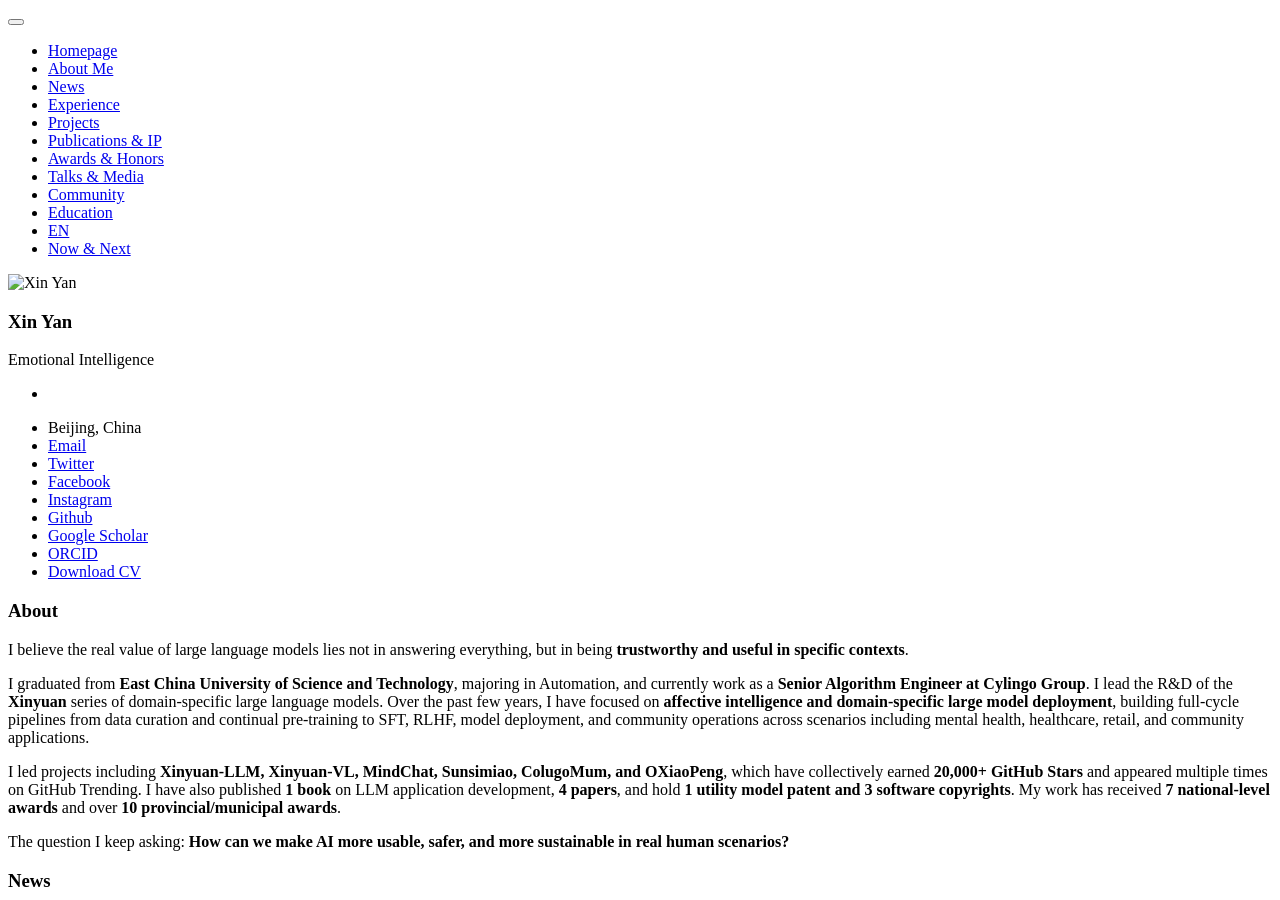
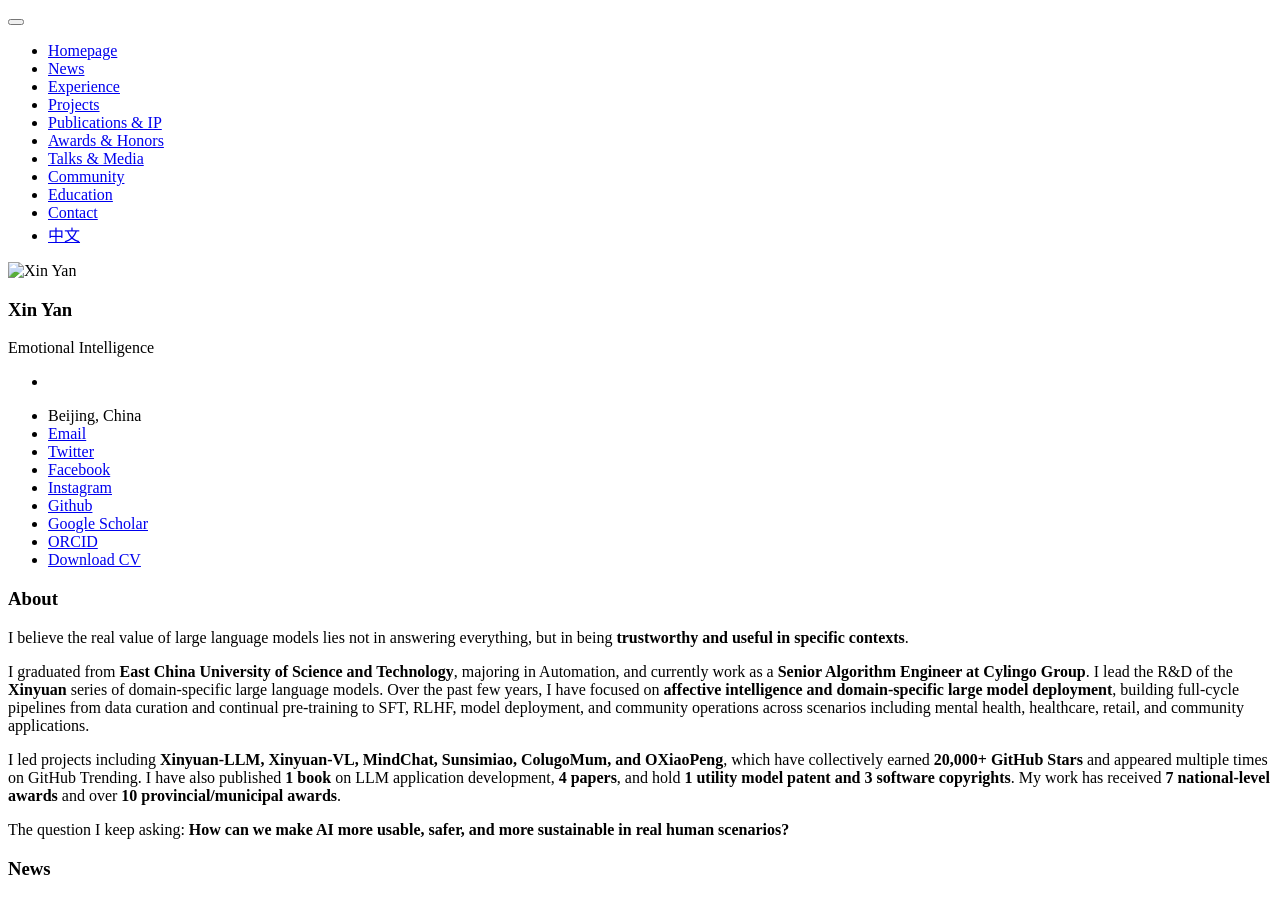
Before and after one commit to thomas-yanxin/thomas-yanxin.github.io, a Jekyll site: the page built from _pages/about-en.md, in a window 1280 px wide and 900 px high. Built offline with Jekyll 4.4.1, drawn with Linux system fonts in a browser that asks for light colours.

Commit message:
fix(i18n): add English navigation and fix en page layout

```diff
--- a/_includes/masthead.html
+++ b/_includes/masthead.html
@@ -4,10 +4,17 @@
       <nav id="site-nav" class="greedy-nav">
         <button><div class="navicon"></div></button>
         <ul class="visible-links">
-          <li class="masthead__menu-item masthead__menu-item--lg masthead__menu-home-item"><a href="#about-me">Homepage</a></li>
-          {% for link in site.data.navigation.main %}
-            <li class="masthead__menu-item"><a href="{{ domain }}{{ link.url }}">{{ link.title }}</a></li>
-          {% endfor %}
+          {% if page.permalink == '/en/' %}
+            <li class="masthead__menu-item masthead__menu-item--lg masthead__menu-home-item"><a href="#about-en">Homepage</a></li>
+            {% for link in site.data.navigation-en.main %}
+              <li class="masthead__menu-item"><a href="{{ domain }}{{ link.url }}">{{ link.title }}</a></li>
+            {% endfor %}
+          {% else %}
+            <li class="masthead__menu-item masthead__menu-item--lg masthead__menu-home-item"><a href="#about-me">Homepage</a></li>
+            {% for link in site.data.navigation.main %}
+              <li class="masthead__menu-item"><a href="{{ domain }}{{ link.url }}">{{ link.title }}</a></li>
+            {% endfor %}
+          {% endif %}
         </ul>
         <ul class="hidden-links hidden"></ul>
       </nav>
--- a/_pages/about-en.md
+++ b/_pages/about-en.md
@@ -4,6 +4,8 @@
 excerpt: ""
 author_profile: true
 ---
+
+<span class='anchor' id='about-en'></span>
 
 # About
 
@@ -15,7 +17,7 @@
 
 The question I keep asking: **How can we make AI more usable, safer, and more sustainable in real human scenarios?**
 
-<span class='anchor' id='-news-en'></span>
+<span class='anchor' id='news-en'></span>
 
 # News
 
@@ -25,7 +27,7 @@
 * *2025.07*: Bronze Award in the 2024 China International College Students' Innovation Competition.
 * *2025.07*: Joint interview by Alibaba Cloud Tongyi Lab and ModelScope community.
 
-<span class='anchor' id='-experience-en'></span>
+<span class='anchor' id='experience-en'></span>
 
 # Experience
 
@@ -41,7 +43,7 @@
 * Released [Xinyuan-LLM-14B-0428](https://huggingface.co/Cylingo/Xinyuan-LLM-14B-0428), a domain foundation model for mental health and education.
 * Led external technical evangelism, including a keynote at the Alibaba Cloud ModelScope developer event and a joint interview with Alibaba Cloud Tongyi Lab and ModelScope.
 
-<span class='anchor' id='-projects-en'></span>
+<span class='anchor' id='projects-en'></span>
 
 # Selected Projects
 
@@ -69,7 +71,7 @@
 
 **Results**: Served as a unified access layer for community evaluation and feedback, reaching **2,000+ direct users** and **20,000+ indirect users**. The project was shortlisted for the **2023 MiraclePlus Spring Camp (S23) interview**.
 
-<span class='anchor' id='-publications-en'></span>
+<span class='anchor' id='publications-ip-en'></span>
 
 # Publications & IP
 
@@ -81,7 +83,7 @@
 * Utility Model Patent: Smart Retail Settlement Platform.
 * Software Copyrights: ColugoMum, Intelligent Waste Sorting System, Domain-Knowledge-Based Q&A System.
 
-<span class='anchor' id='-awards-en'></span>
+<span class='anchor' id='awards-honors-en'></span>
 
 # Awards & Honors
 
@@ -102,7 +104,7 @@
 * Datawhale Member
 * Qwen Ambassador
 
-<span class='anchor' id='-talks-en'></span>
+<span class='anchor' id='talks-media-en'></span>
 
 # Talks & Media
 
@@ -122,7 +124,7 @@
 * ScienceNet: "They Developed a Mental Health LLM with Tongyi Qwen"
 * Synced SOTA Models: Multiple new releases of MindChat and related projects
 
-<span class='anchor' id='-community-en'></span>
+<span class='anchor' id='community-activities-en'></span>
 
 # Community & Activities
 
@@ -137,14 +139,14 @@
 * Built the university-level navigator group from scratch, organizing lectures, competitions, and hands-on projects, reaching **100+ participants** and incubating **10+ high-quality projects**.
 * Drove the implementation of the Baidu-ECUST industry-education collaboration course.
 
-<span class='anchor' id='-education-en'></span>
+<span class='anchor' id='education-en'></span>
 
 # Education
 
 **East China University of Science and Technology | School of Information Science and Engineering | Automation**<br>
 *2019.09 - 2023.06*
 
-<span class='anchor' id='-contact-en'></span>
+<span class='anchor' id='contact-en'></span>
 
 # Contact
 
```
Also changed, not shown: _data/navigation-en.yml (added, +31 -0 lines).
